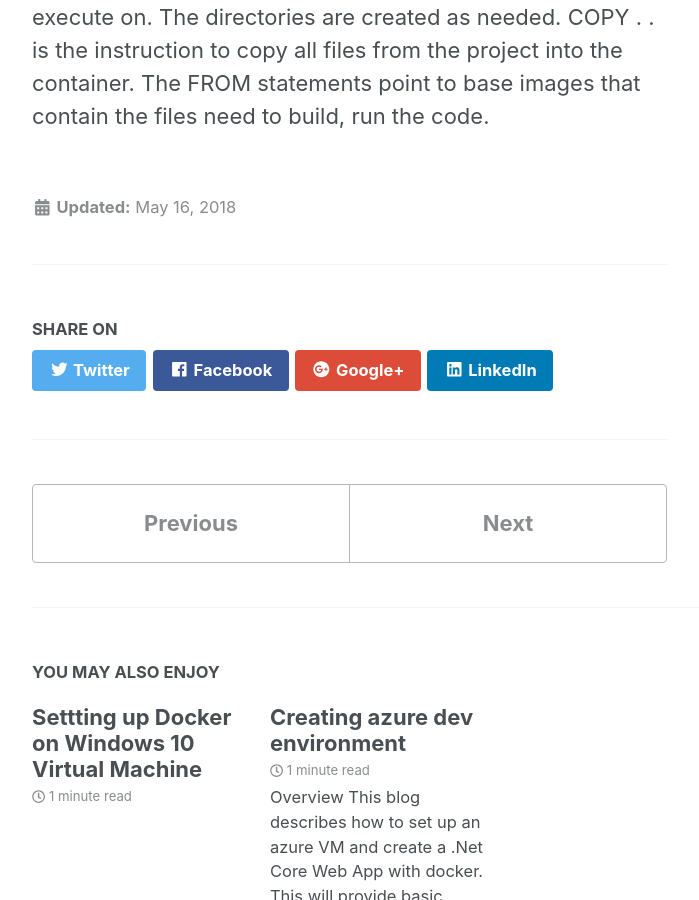
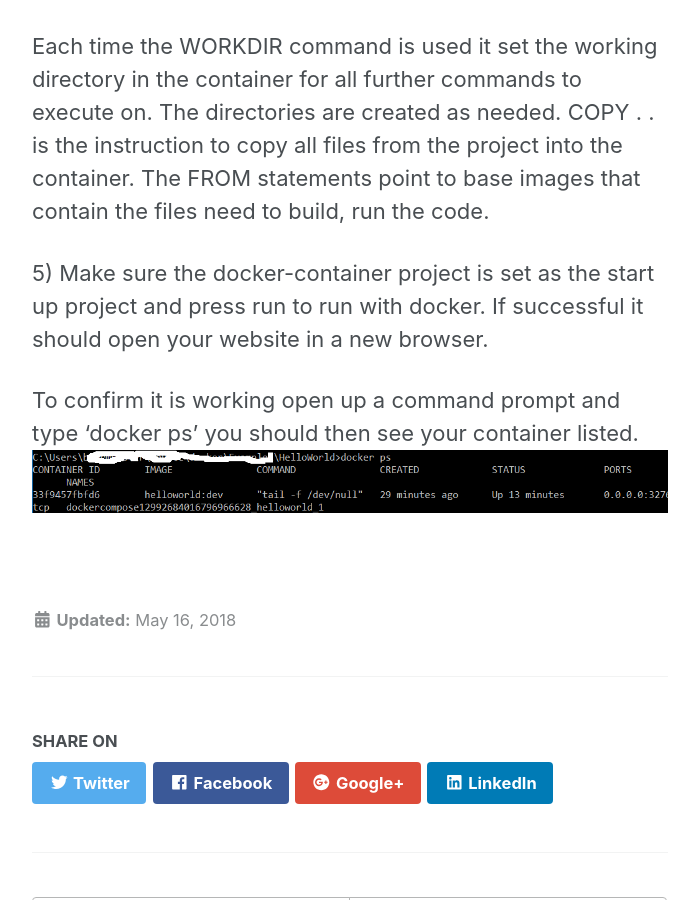
Before and after one commit to BenchProjects/PWS-Blog, a Jekyll site: the page built from _posts/2018-16-05-CreatingHelloWorldDockerApp.md, in a window 1280 px wide and 900 px high, scrolled down 3643 px. Shown: the whole window, without its empty margins (290-989 px from the left). Built offline with Jekyll 4.4.1, drawn with Linux system fonts in a browser that asks for light colours; nearby versions of some CDN libraries; some of the changed text lies outside the part shown.

Commit message:
Adding running instructions

```diff
--- a/_posts/2018-16-05-CreatingHelloWorldDockerApp.md
+++ b/_posts/2018-16-05-CreatingHelloWorldDockerApp.md
@@ -12,6 +12,8 @@ You have docker installed (see https://benchprojects.github.io/PWS-Blog/CreateDe
 You have a version of visual studio 2017 installed capable of developing .net Core applications with docker features switched on.
 
 ## Create project
+Open up docker settings and share your local drives. ** enter reason
+
 1) File > New > Project
 Create a new solution based on the template ASP.Net Core Web Application named HelloWorld.
 ![Step1]({{ site.baseurl }}/img/HW.CreateSolution.png)<br/><br/>
@@ -28,3 +30,9 @@ Create a new solution based on the template ASP.Net Core Web Application named H
 This essentially copies the hello world files to the src/HelloWorld directory in the container. The dependencies are restored and the project is built and output to the app folder within the container.
 
 Each time the WORKDIR command is used it set the working directory in the container for all further commands to execute on. The directories are created as needed. COPY . . is the instruction to copy all files from the project into the container. The FROM statements point to base images that contain the files need to build, run the code.
+
+
+5) Make sure the docker-container project is set as the start up project and press run to run with docker. If successful it should open your website in a new browser.
+
+To confirm it is working open up a command prompt and type 'docker ps' you should then see your container listed.
+![Step5]({{ site.baseurl }}/img/HW.CheckContainer.png)<br/><br/>
```
Also changed, not shown: img/HW.CheckContainer.png (added), img/HW.Running.png (added).
